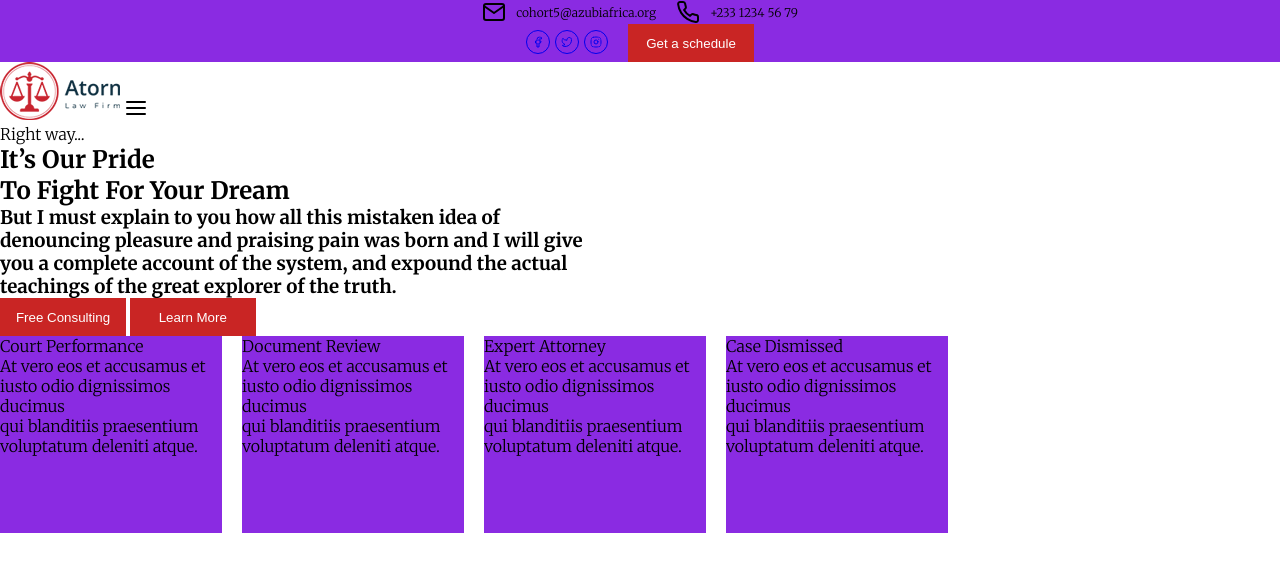
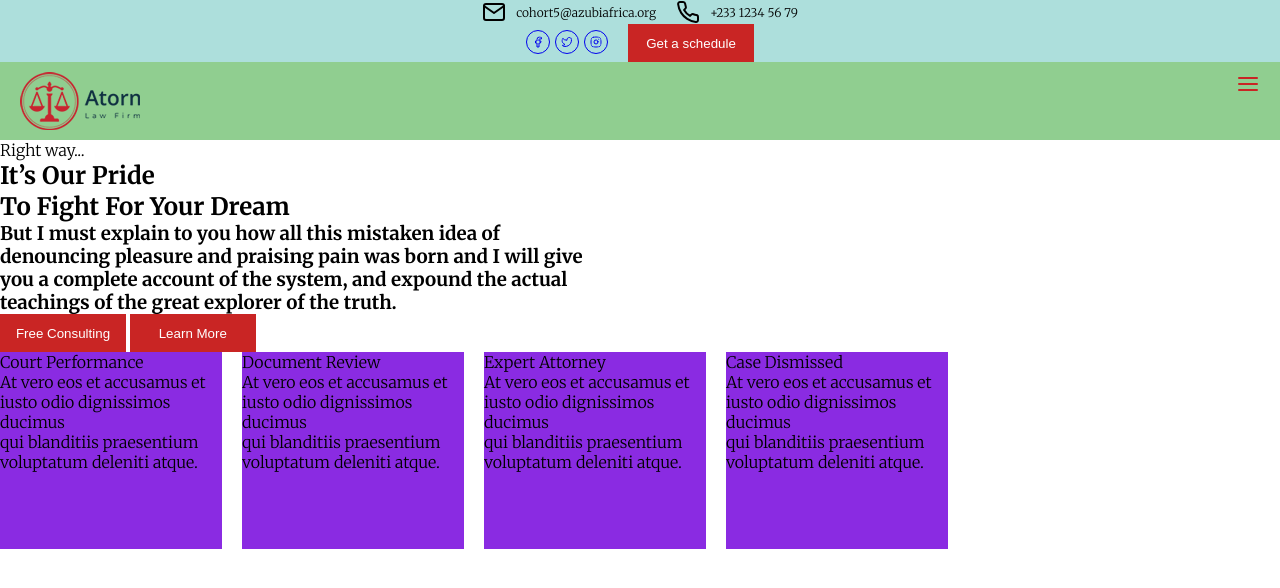
Before and after one commit to nifferblue/Law-Firm-Repository, a plain HTML site: page index.html in a window 1280 px wide. Drawn offline with Linux system fonts and the light colour scheme.

Commit message:
add menu bar

```diff
--- a/CSS/header.css
+++ b/CSS/header.css
@@ -2,7 +2,7 @@
 .top-contact ,.button-links{
  font-size: 12px;
  width: 100%;
- background-color: blueviolet;
+ background-color: rgb(173, 223, 220);
  display: flex;
  justify-content: center;
  align-items: center;
@@ -38,3 +38,13 @@ button{
 }
 
 /* Menu bar */
+.menu-bar{
+  display: flex;
+  justify-content: space-between;
+  padding:10px 20px;
+  background-color:rgb(144, 206, 144);
+}
+
+.menu-bar .icon_{
+  color: var(--red);
+}
```
